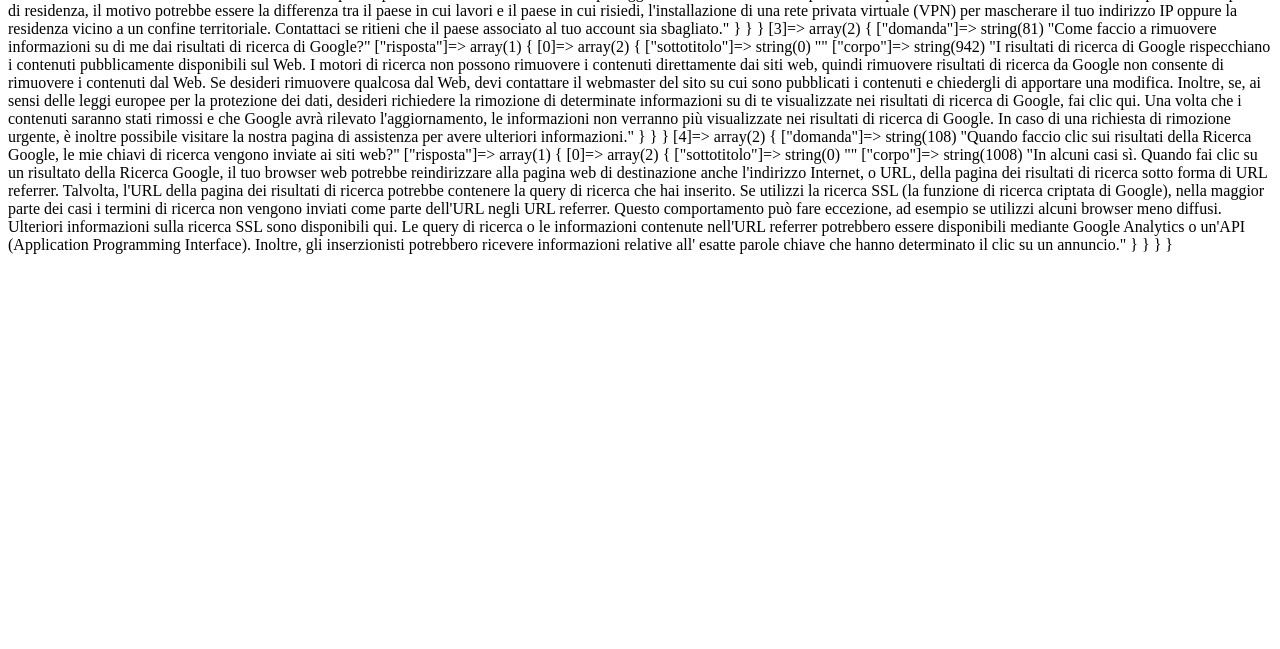
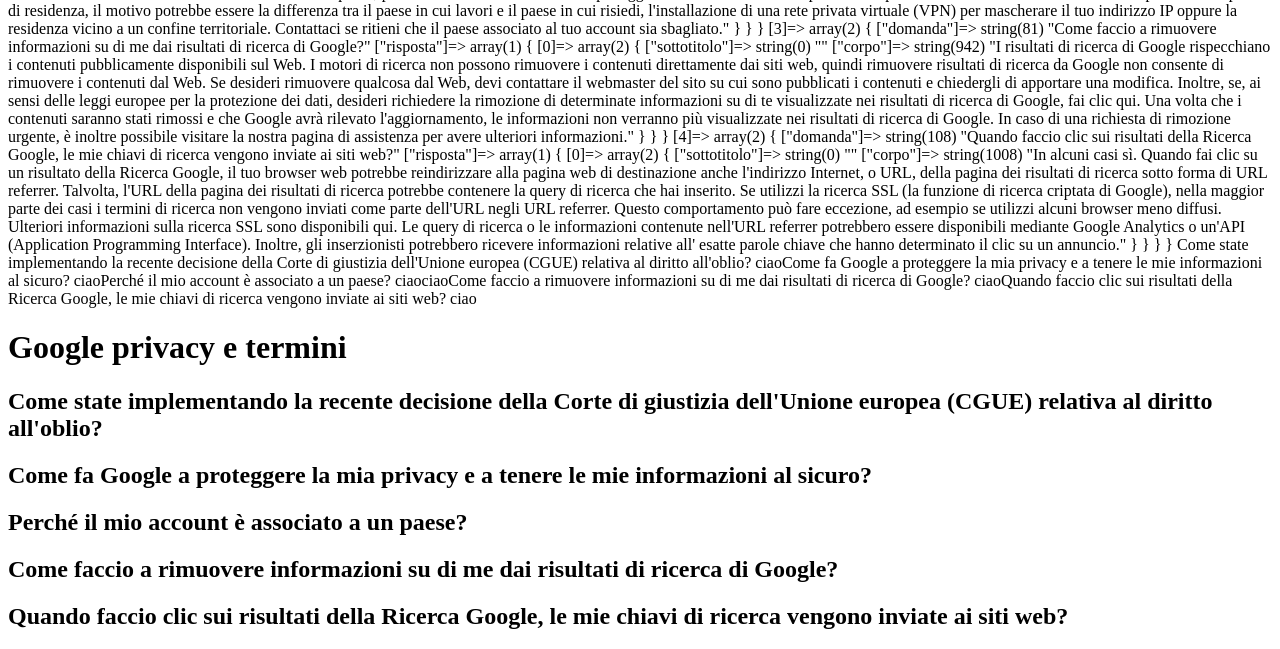
Before and after one commit to C-Bertotti/php-google-faq, a PHP site: page / in a window 1280 px wide. Shown: the part 546-1195 px from the top of the page. Before the commit the page ends 800 px from the top, so only its background shows below. Run offline with PHP 8.4, Linux system fonts and the light colour scheme.

Commit message:
Stampato i titoli

```diff
--- a/index.php
+++ b/index.php
@@ -70,4 +70,39 @@ $faq = [
 
 var_dump($faq);
 
+foreach($faq as $question) {
+    echo "{$question['domanda']}\n";
+
+    foreach($question['risposta'] as $answer) {
+        echo "ciao";
+    };
+}
+
 ?>
+
+<!DOCTYPE html>
+<html lang="en">
+    <head>
+        <meta charset="UTF-8">
+        <meta name="viewport" content="width=device-width, initial-scale=1.0">
+        <title>php-google-faq</title>
+    </head>
+    <body>
+        <header>
+            <h1>Google privacy e termini</h1>
+        </header>
+        <main>
+            <div class="wrapper">
+                <?php foreach ($faq as $question):?>
+                <h2><?php echo $question['domanda'];?></h2>
+                <?php endforeach;?>
+            </div>
+
+
+        </main>
+        <footer>
+
+        </footer>
+
+    </body>
+</html>
```
